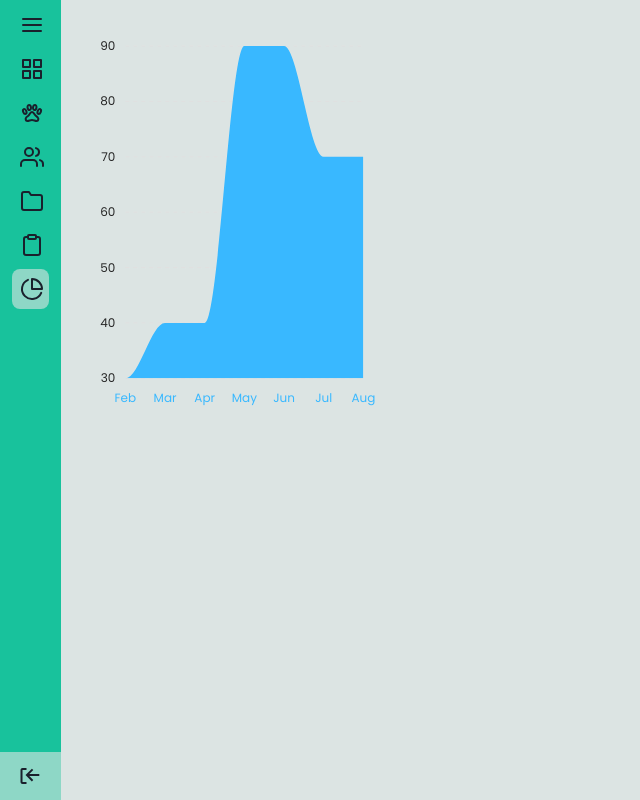
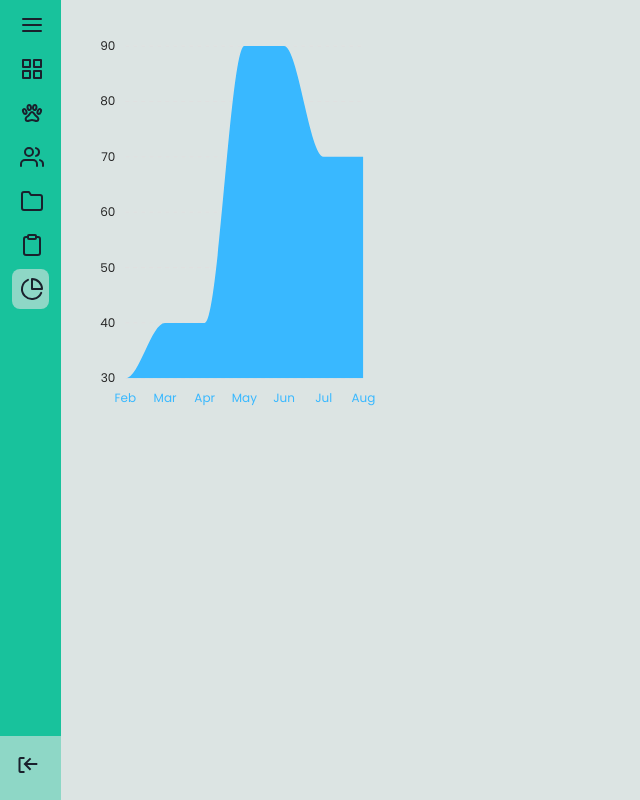
Before and after one commit to eliseucbrito/vet-tdd-ca, a Next.js app: page /finances in a window 1280 px wide. Shown: the whole page, without its empty margins (0-640 px from the left). Built offline with nearby package versions, Linux system fonts and the light colour scheme.

Commit message:
feat: singOut function

```diff
--- a/src/presentation/components/Sidebar/Sidebar.tsx
+++ b/src/presentation/components/Sidebar/Sidebar.tsx
@@ -22,6 +22,7 @@ import Image from 'next/image'
 import Logo from '../../Assets/logo-dark.svg'
 import { createContext, useState } from 'react'
 import { CgLogOut } from 'react-icons/cg'
+import { SignOut } from 'presentation/context/UserContext'
 
 type SidebarContextData = {
   sidebarOpen: boolean
@@ -101,7 +102,9 @@ export function Sidebar() {
             </Text>
           </VStack>
 
-          <Icon margin="0 auto" as={CgLogOut} boxSize={6} />
+          <Button variant="unstyled" onClick={SignOut}>
+            <Icon margin="0 auto" as={CgLogOut} boxSize={6} />
+          </Button>
         </Flex>
       </SidebarContext.Provider>
     </VStack>
--- a/src/presentation/context/UserContext.tsx
+++ b/src/presentation/context/UserContext.tsx
@@ -6,7 +6,7 @@ import { z } from 'zod'
 import { useMutation } from 'react-query'
 import { HttpResponse } from 'data/protocols/http'
 import { AxiosError } from 'axios'
-import { parseCookies } from 'nookies'
+import { destroyCookie, parseCookies } from 'nookies'
 import { AxiosHttpClient } from 'infra/http/axios-http-client/axios-http-client'
 import { StaffReduced } from 'domain/models/StaffModel'
 
@@ -30,6 +30,12 @@ export const UserContext = createContext({} as UserContextData)
 
 interface UserContextProps {
   children: ReactNode
+}
+
+export function SignOut() {
+  destroyCookie(undefined, 'vet.token')
+  destroyCookie(undefined, 'vet.refreshToken')
+  Router.push('/login')
 }
 
 export function UserContextProvider({ children }: UserContextProps) {
@@ -85,7 +91,6 @@ export function UserContextProvider({ children }: UserContextProps) {
         Router.push('/dashboard')
       },
       onError: (error: AxiosError<{ message: string }>) => {
-        console.log('ERROR CODE', error.response.status)
         setLoginError({
           statusCode: error.response.status,
           body: { message: error.response.data.message },
```
